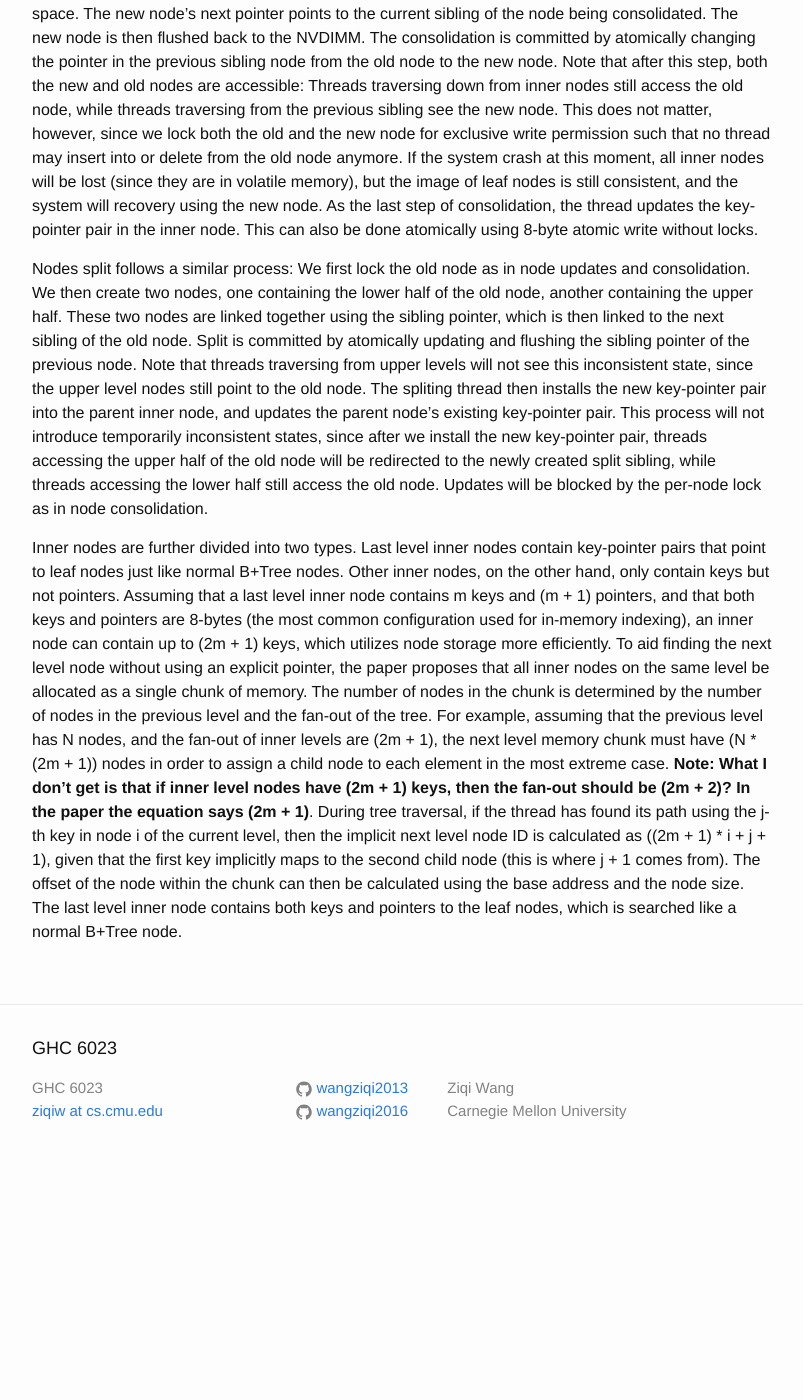
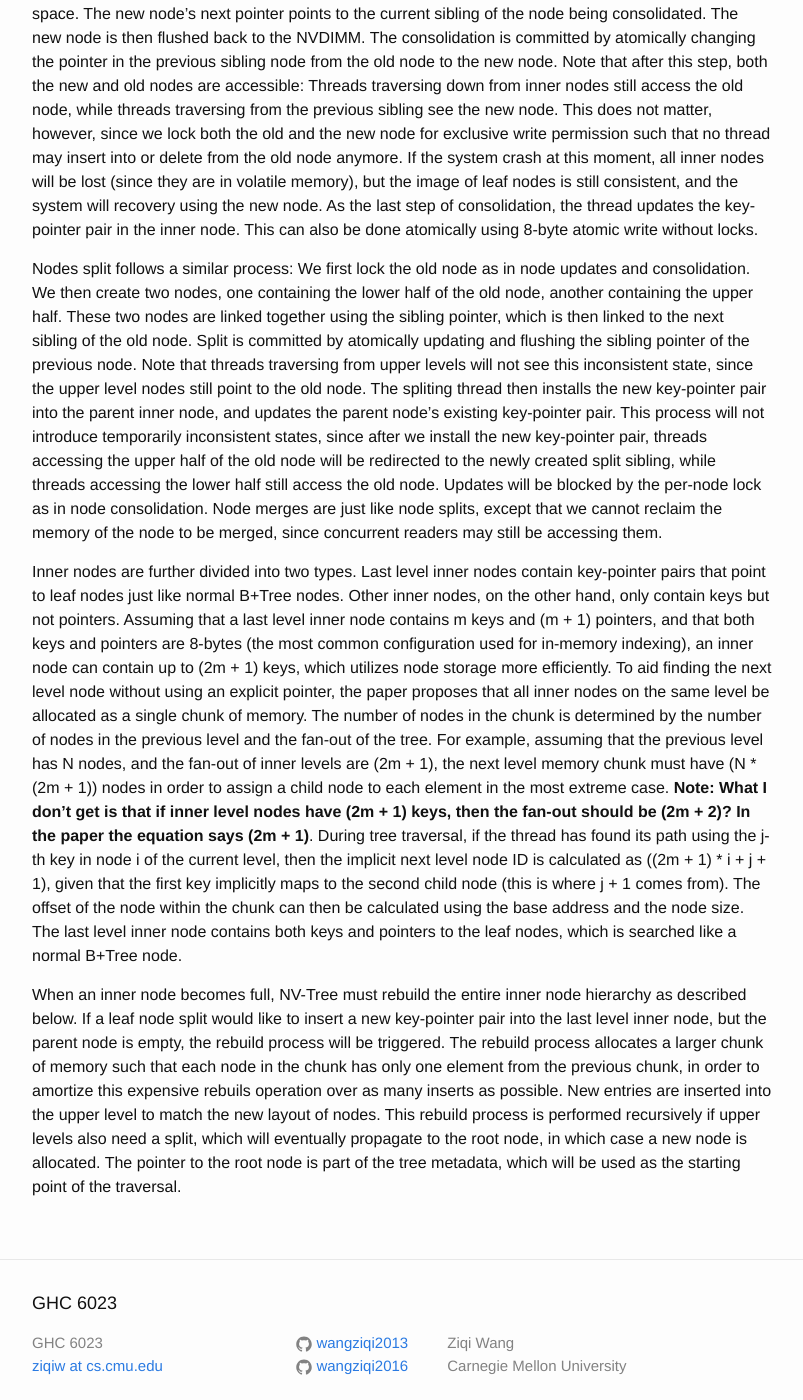
Before and after one commit to wangziqi2013/wangziqi2013.github.io, a Jekyll site: the page built from _posts/2019-12-01-nvtree.markdown, in a window 1280 px wide and 1400 px high, scrolled down 1726 px. Shown: the whole window, without its empty margins (238-1041 px from the left). Built offline with Jekyll 4.4.1, drawn with Linux system fonts in a browser that asks for light colours; before the commit the page ends 2908 px from its top, so only the background shows below that.

Commit message:
Adding rebuild

```diff
--- a/_posts/2019-12-01-nvtree.markdown
+++ b/_posts/2019-12-01-nvtree.markdown
@@ -78,7 +78,9 @@ will not see this inconsistent state, since the upper level nodes still point to
 installs the new key-pointer pair into the parent inner node, and updates the parent node's existing key-pointer pair.
 This process will not introduce temporarily inconsistent states, since after we install the new key-pointer pair, threads
 accessing the upper half of the old node will be redirected to the newly created split sibling, while threads accessing
-the lower half still access the old node. Updates will be blocked by the per-node lock as in node consolidation.
+the lower half still access the old node. Updates will be blocked by the per-node lock as in node consolidation. Node
+merges are just like node splits, except that we cannot reclaim the memory of the node to be merged, since concurrent
+readers may still be accessing them.
 
 Inner nodes are further divided into two types. Last level inner nodes contain key-pointer pairs that point to leaf nodes
 just like normal B+Tree nodes. Other inner nodes, on the other hand, only contain keys but not pointers. Assuming that
@@ -95,3 +97,11 @@ level node ID is calculated as ((2m + 1) * i + j + 1), given that the first key
 (this is where j + 1 comes from). The offset of the node within the chunk can then be calculated using the base address
 and the node size. The last level inner node contains both keys and pointers to the leaf nodes, which is searched like
 a normal B+Tree node.
+
+When an inner node becomes full, NV-Tree must rebuild the entire inner node hierarchy as described below. If a leaf node
+split would like to insert a new key-pointer pair into the last level inner node, but the parent node is empty, the rebuild
+process will be triggered. The rebuild process allocates a larger chunk of memory such that each node in the chunk has only
+one element from the previous chunk, in order to amortize this expensive rebuils operation over as many inserts as possible.
+New entries are inserted into the upper level to match the new layout of nodes. This rebuild process is performed recursively
+if upper levels also need a split, which will eventually propagate to the root node, in which case a new node is allocated.
+The pointer to the root node is part of the tree metadata, which will be used as the starting point of the traversal.
```
